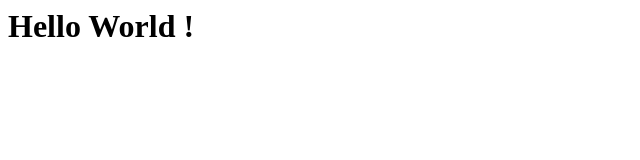
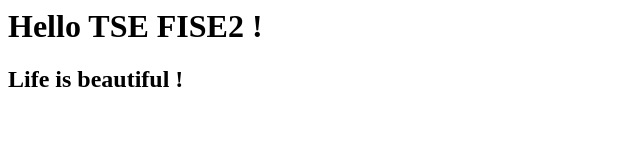
Before and after one commit to rgirodon/dta_vuejs_cdn, a plain HTML site: page index.html in a window 1280 px wide. Shown: the whole page, without its empty margins (0-640 px from the left). Drawn offline with nearby package versions, Linux system fonts and the light colour scheme.

Commit message:
Add another message property in component

```diff
--- a/index.html
+++ b/index.html
@@ -2,12 +2,14 @@
     <head>
         <title>Vue.js Hello World</title>
 
-        <script src="https://cdn.jsdelivr.net/npm/vue/dist/vue.js"></script>
+        <script src="https://cdn.jsdelivr.net/npm/vue@2/dist/vue.js"></script>
     </head>
     <body>
         <div id="app">
 
-            <h1>{{ message }}</h1>
+            <h1>{{ firstMessage }}</h1>
+
+            <h2>{{ secondMessage }}</h2>
 
         </div>
 
@@ -16,7 +18,8 @@
             let vueInstance = new Vue({
                 el: '#app',
                 data: {
-                    message: 'Hello World !'
+                    firstMessage: 'Hello TSE FISE2 !',
+                    secondMessage: 'Life is beautiful !'
                 }
             });
 
```
